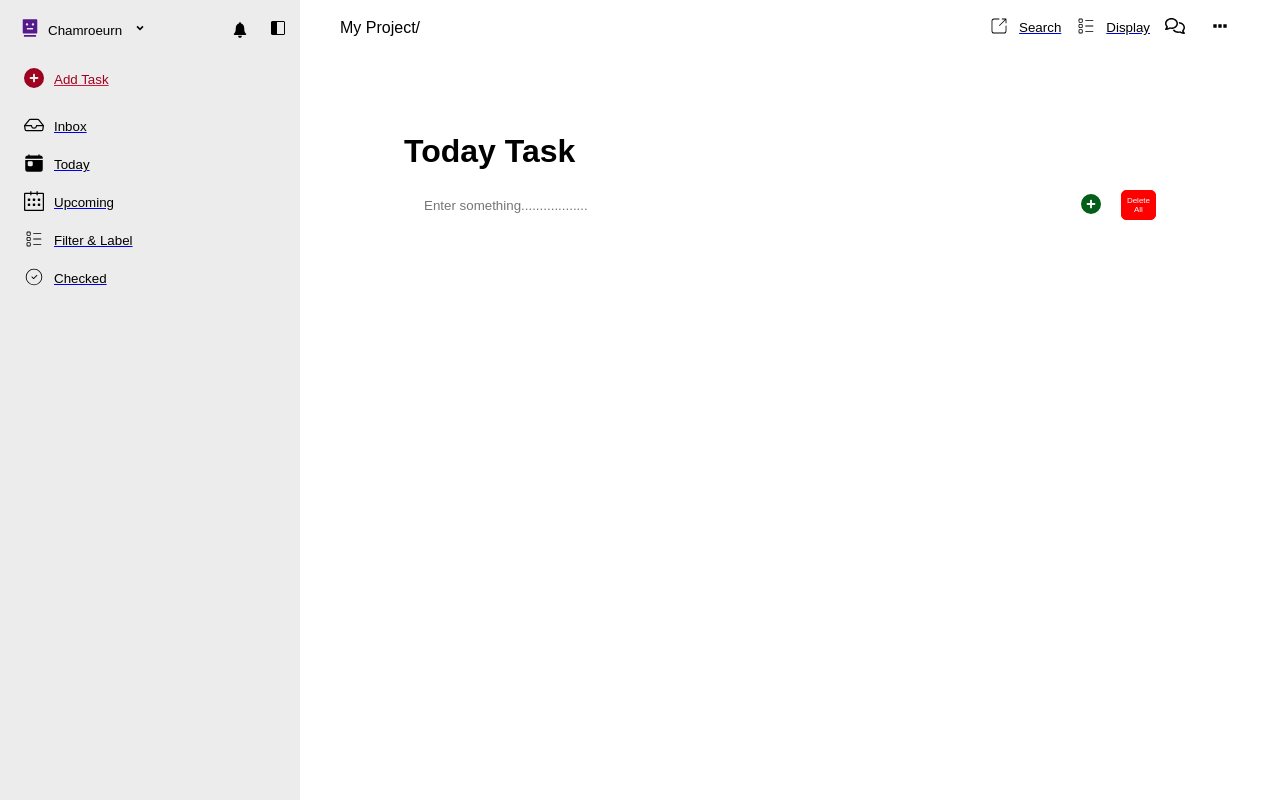
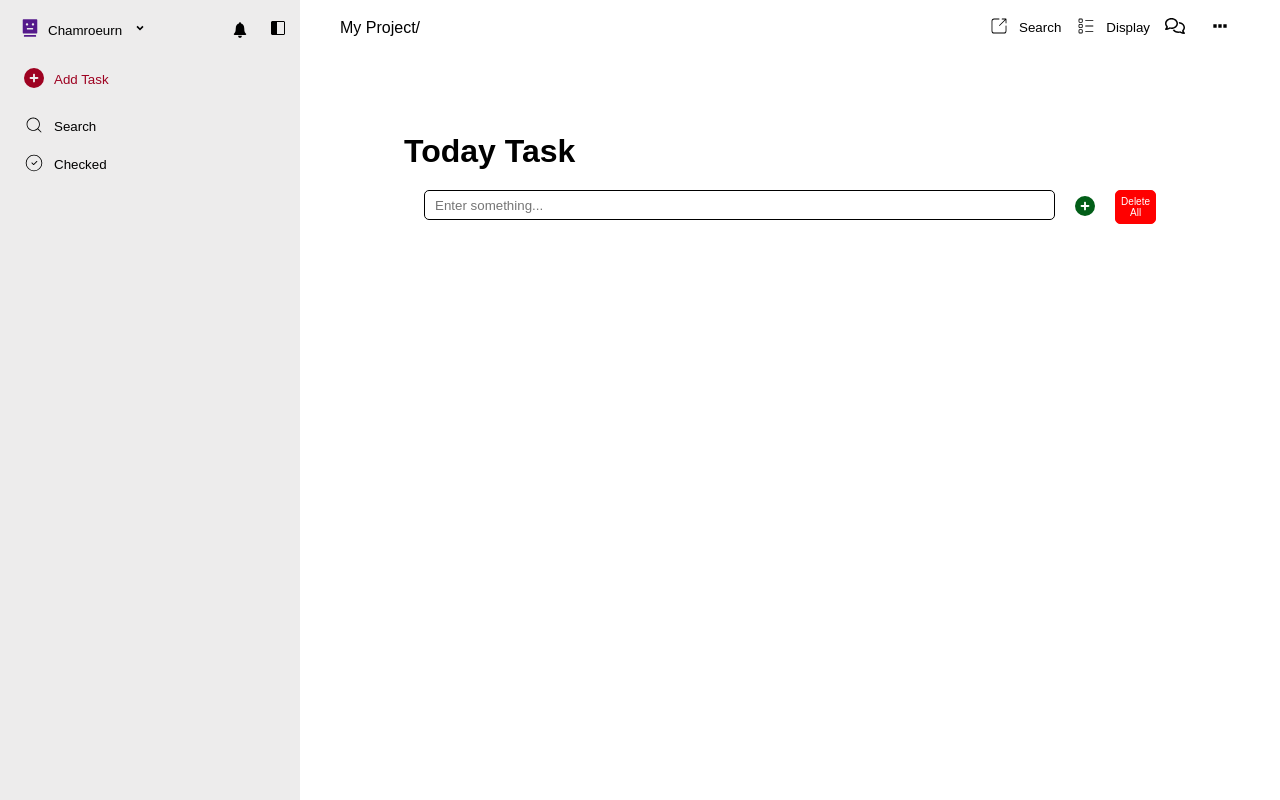
Before and after one commit to DanySeangRi/Todolist, a React (Vite) app: page / in a window 1280 px wide. Built offline with nearby package versions, Linux system fonts and the light colour scheme.

Commit message:
feature(edit-task): add button edit in item
 Add button edit and add function for edit.
Add route for search.
Rename class for better convention.

```diff
--- a/src/App.css
+++ b/src/App.css
@@ -14,3 +14,7 @@
   list-style: none;
   font-family: sans-serif;
 }
+.feature{
+  text-decoration: none;
+
+}
--- a/src/App.jsx
+++ b/src/App.jsx
@@ -1,7 +1,7 @@
 import React from 'react'
-import { Sidebar } from './pages'
-import { ToDoList } from './pages'
-import Checked from './pages/checked/Checked'
+import { Sidebar,ToDoList,Checked,Search } from './pages'
+
+
 import { Routes, Route } from 'react-router-dom'
 import './App.css'
 
@@ -15,8 +15,10 @@ const App = () => {
     <div className='app-layout h-screen flex'>
       <Sidebar />
       <Routes>
-        <Route path="/" element={ <ToDoList/> } />
-        <Route path="/checked" element={<Checked />} />
+        <Route path="/" element={<ToDoList/>} />
+        <Route path="/checked" element={<Checked/>} />
+         <Route path="/search" element={<Search/>} />
+
       </Routes>
     </div>
   );
--- a/src/pages/container/Navbar.jsx
+++ b/src/pages/container/Navbar.jsx
@@ -9,18 +9,18 @@ const Navbar = (props) => {
   const name = props.name;
   return (
     <>
-     <div className='navbar '>
+     <nav className='navbar '>
       <div className='navbar-right'>
           <p>{name}</p>
       </div>
       <div className='navbar-left  '>
          <List icon={CiShare1 } name="Search" />
          <List icon={CiBoxList } name="Display" />
-          <List icon={FaRegComments} name="" />
-          <List icon={ BiDotsHorizontal} name="" />
+         <List icon={FaRegComments}  />
+         <List icon={ BiDotsHorizontal} />
       </div>
 
-    </div>
+    </nav>
     </>
   )
 }
--- a/src/pages/index.js
+++ b/src/pages/index.js
@@ -1,2 +1,4 @@
 export{default as Sidebar} from './sidebar/Sidebar'
 export {default as ToDoList} from './todolist/ToDoList'
+export {default as Checked} from './checked/Checked'
+export {default as Search} from './search/Search'
--- /dev/null
+++ b/src/pages/search/Search.jsx
@@ -0,0 +1,15 @@
+import React from 'react'
+import Navbar from '../container/Navbar'
+import './search.css'
+import { CiSearch } from "react-icons/ci";
+const Search = () => {
+  return (
+    <div className='search'>
+    <Navbar name ='Search/'/>
+    <h1>Search <CiSearch/> </h1>
+    <input type="search"  placeholder='Search'/>
+    </div>
+  )
+}
+
+export default Search
--- /dev/null
+++ b/src/pages/search/search.css
@@ -0,0 +1,14 @@
+.search{
+    flex: 1;
+  padding: 16px 40px;
+  overflow-y: auto;
+}
+.search input{
+  border: 1px solid black;
+  width: 500px;
+  border-radius:20px;
+  padding-left: 10px;
+  margin-top: 10px;
+  height: 30px;
+  flex-shrink: 0;
+}
--- a/src/pages/sidebar/Sidebar.jsx
+++ b/src/pages/sidebar/Sidebar.jsx
@@ -5,10 +5,6 @@ import { IoIosNotifications } from "react-icons/io";
 import { RiArrowDropDownLine } from "react-icons/ri";
 import { FaCirclePlus } from "react-icons/fa6";
 import { CiSearch } from "react-icons/ci";
-import { BsInbox } from "react-icons/bs";
-import { SlCalender } from "react-icons/sl";
-import { IoToday } from "react-icons/io5";
-import { CiBoxList } from "react-icons/ci";
 import { CiCircleCheck } from "react-icons/ci";
 import React,{useState} from 'react'
 import { VscLayoutSidebarRight } from "react-icons/vsc";
@@ -50,13 +46,8 @@ const [toggle,setToggle] =useState(true)
         </div>
 
         <div className='list-navbar__feature'>
-
-          <List icon={BsInbox} name="Inbox" />
-          <List icon={IoToday} name="Today" />
-          <List icon={SlCalender} name="Upcoming" />
-          <List icon={CiBoxList} name="Filter & Label"  />
+          <List icon={CiSearch} name="Search" to='./search' />
           <List icon={CiCircleCheck} name="Checked" to='./checked' />
-
         </div>
     </nav>
 </>
--- a/src/pages/todolist/ToDoList.jsx
+++ b/src/pages/todolist/ToDoList.jsx
@@ -4,6 +4,7 @@ import { FaCirclePlus } from "react-icons/fa6";
 import { MdDelete } from "react-icons/md";
 import { CiCircleCheck } from "react-icons/ci";
 import Navbar from '../container/Navbar';
+import { RiEdit2Fill } from "react-icons/ri";
 const ToDoList = () => {
  const [task, setTask] = useState(() => {
   const saved = localStorage.getItem("tasks"); //this come from the setitem in useEffect
@@ -16,6 +17,9 @@ const [newTask, setNewTask] = useState("");
   return saved ? JSON.parse(saved) : []
  })
 
+const [editIndex,setEditIndex] =useState(null);
+const [editText,setEditText] =useState("");
+
  useEffect(()=>{
   localStorage.setItem('checkedTasks',JSON.stringify(checkedTasks));
  },[checkedTasks]);
@@ -26,6 +30,11 @@ const [newTask, setNewTask] = useState("");
    setTask(newTasks)
    setCheckedTasks([...checkedTasks,taskToChecked])
  }
+
+
+
+
+
 
 useEffect(() => {
   localStorage.setItem("tasks", JSON.stringify(task));
@@ -54,42 +63,99 @@ function addTask() {
   function deleteAll() {
     setTask([]);
   }
+ function startModify(index){
+  setEditIndex(index)
+  setEditText(task[index].text)
+ }
+
+
+ function saveModify(index) {
+    const updated = task.map((t, i) =>
+      i === index ? { ...t, text: editText } : t
+    );
+
+    setTask(updated);
+    setEditIndex(null);
+    setEditText("");
+  }
+
+ function cancelModify(){
+   setEditIndex(null)
+   setEditText("")
+ }
 
   return (
-<div className="todo-container ">
-    <Navbar name='My Project/'/>
-      <div className='todo-task '>
-        <div className='add-task'>
-          <h1>Today Task</h1>
-          <div className='add-input'>
+<section className="todo">
+  <Navbar name="My Project/" />
+
+  <div className="todo__section">
+
+    <h1 className="todo__section-title">Today Task</h1>
+
+    <div className="todo__input-row">
       <input
         type="text"
-              placeholder='Enter something..................'
+        className="todo__input"
+        placeholder="Enter something..."
         value={newTask}
         onChange={handleInputChange}
-              onKeyDown= {(e)=>
-                {if(e.key=='Enter'){
-                addTask();
-              }}}
+        onKeyDown={(e) => e.key === 'Enter' && addTask()}
       />
-            <div className='input-add__delete'>
-              <button className='add-input__btn-add' onClick={addTask}>
-              <FaCirclePlus size={20}  />
+
+      <div className="todo__input-group">
+        <button className="todo__btn todo__btn--add" onClick={addTask}>
+          <FaCirclePlus size={20} />
         </button>
-            <button className='add-input__btn-delete' onClick={deleteAll}>Delete All</button>
-            </div>
+
+        <button className="todo__btn todo__btn--delete-all" onClick={deleteAll}>
+          Delete All
+        </button>
       </div>
     </div>
 
-        <ol>
+    <ol className="todo__list">
       {task.map((t, index) => (
-            <div key={index} className='list'>
+        <div key={index} className="todo__item">
 
+          {/* Left section (checkbox + task text) */}
+          <span className="todo__item-text">
+            <button className='todo__item-text--checked'onClick={() => handleChecked(index)}>
+              <CiCircleCheck />
+            </button>
 
-                <span><button onClick={()=>handleChecked(index)}><CiCircleCheck/></button> {t.text} </span>
+            {editIndex === index ? (
+              <>
+                <input
+                  type="text"
+                  value={editText}
+                  onChange={(e) => setEditText(e.target.value)}
+                  onKeyDown={(e) => e.key === 'Enter' && saveModify(index)}
+                  autoFocus
+                />
 
-              <span className="time">{new Date(t.time).toLocaleTimeString([], { hour: "2-digit", minute: "2-digit" })}
-                <button className='delete-btn' onClick={() => deleteTask(index)}>
+                <button className="todo__btn todo__btn--confirm" onClick={() => saveModify(index)}>
+                  Save
+                </button>
+
+                <button className="todo__btn todo__btn--cancel" onClick={cancelModify}>
+                  Cancel
+                </button>
+              </>
+            ) : (
+              <>
+                {t.text}
+                <button className="todo__btn todo__btn--edit" onClick={() => startModify(index)}>
+                  <RiEdit2Fill /> Edit
+                </button>
+              </>
+            )}
+          </span>
+
+          {/* Right section (time + delete) */}
+          <span className="todo__item-time">
+            {new Date(t.time).toLocaleTimeString([], { hour: '2-digit', minute: '2-digit' })}
+
+            <button className="todo__btn todo__btn--delete" onClick={() => deleteTask(index)}>
               <MdDelete size={15} />
             </button>
           </span>
@@ -97,7 +163,8 @@ function addTask() {
       ))}
     </ol>
   </div>
-    </div>
+</section>
+
   )
 }
 
--- a/src/pages/todolist/todolist.css
+++ b/src/pages/todolist/todolist.css
@@ -1,94 +1,114 @@
-.todo-container {
+
+.todo {
   flex: 1;
   padding: 16px 40px;
   overflow-y: auto;
 }
 
-.todo-task{
 
-  padding: 4rem 4rem;
-  border-radius: 0px;
-}
-.todo-task h1{
- font-size: 2rem;
+.todo__section {
+  padding: 4rem;
 }
 
-.todo-task .feature{
+.todo__section-title {
+  font-size: 2rem;
+}
+
+.todo__feature {
   color: rgb(140, 40, 40);
   margin-top: 20px;
 }
-.todo-task .feature:hover{
+
+.todo__feature:hover {
   background-color: transparent;
   color: crimson;
 }
 
-.list{
-  font-size: 1rem;
-
-  padding: 10px;
-  background-color: white ;
-  margin-bottom: 10px;
-  border: 1px solid rgba(0, 0, 0, 0.336);
+/* Add input row */
+.todo__input-row {
+  display: flex;
   justify-content: space-between;
-  display: flex;
-  align-items: center;
-  border-radius:5px ;
-
-}
-.list-task button{
-  margin-left: 10px;
-}
-.list button{
-color: rgb(139, 23, 5);
-
-}
-.add-input{
-  display: flex;
   gap: 20px;
- margin: 20px;
- justify-content: space-between;
+  margin: 20px;
 
 }
 
-.input-add__delete{
+.todo__input-group {
   display: flex;
   gap: 20px;
 }
-.add-input__btn-add{
 
-color: rgb(2, 94, 24);
-
-}
-.add-input__btn-delete{
-padding: 5px;
-border: 1px solid rgb(255, 0, 0);
-background-color: rgb(255, 0, 0);
-color: azure;
-font-size: 10px;
-padding: 5px;
-border-radius: 5px;
-font-size: 8px;
+.todo__input {
+  width: 820px;
+  height: 30px;
+  border-radius: 5px;
+   border: 1px solid black ;
+   padding-left: 10px;
 }
 
-.add-input input{
-  width: 820px;
-  height: 30px;
-  border-radius:5px ;
-
-}
-.add-input input:focus{
+.todo__input:focus {
   outline: none;
 }
-.list .time{
+
+/* Buttons */
+.todo__btn {
+  border: none;
+  cursor: pointer;
+}
+
+.todo__btn--add {
+  color: rgb(2, 94, 24);
+}
+
+.todo__btn--delete-all {
+  padding: 5px;
+  background: red;
+  border: 1px solid red;
+  color: white;
+  font-size: 10px;
+  border-radius: 5px;
+}
+
+
+.todo__item {
+  display: flex;
+  justify-content: space-between;
+  align-items: center;
+  background: white;
+  padding: 10px;
+  border: 1px solid rgba(0, 0, 0, 0.336);
+  border-radius: 5px;
+  margin-bottom: 10px;
+}
+.todo__item-text--checked{
+  color: green;
+}
+
+.todo__item-text {
+  display: flex;
+  gap: 10px;
+  flex-wrap: wrap;
+  word-break: break-word;
+  white-space: normal;
+  width: 100%;
+}
+
+.todo__btn--edit {
+  color: #0458df;
+}
+
+
+.todo__item-time {
+  display: flex;
+
   font-size: 10px;
   color: rgba(107, 107, 107, 0.715);
-   display: flex;
-   gap: 10px;
+}
 
-}
-.list button:first-child{
-  color: green;
-}
-.list .time button{
+.todo__item-time button {
   color: red;
 }
+.todo__item-text input{
+  width: 500px;
+  height: 30px;
+}
```
Also changed, not shown: src/pages/checked/Checked.jsx (+17 -11 lines), src/components/List.jsx (line endings or trailing spaces). Lines whose indentation alone changed are shown as unchanged.
